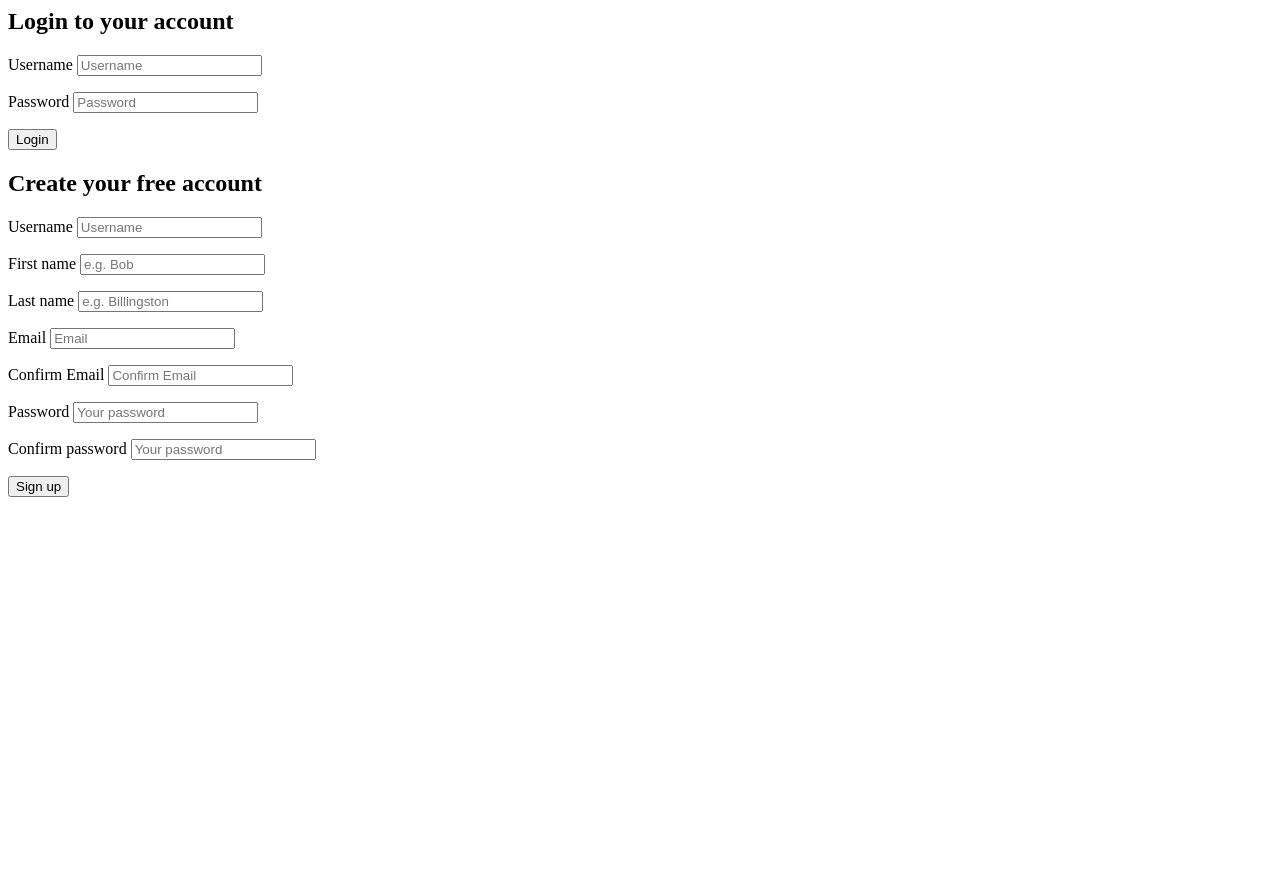
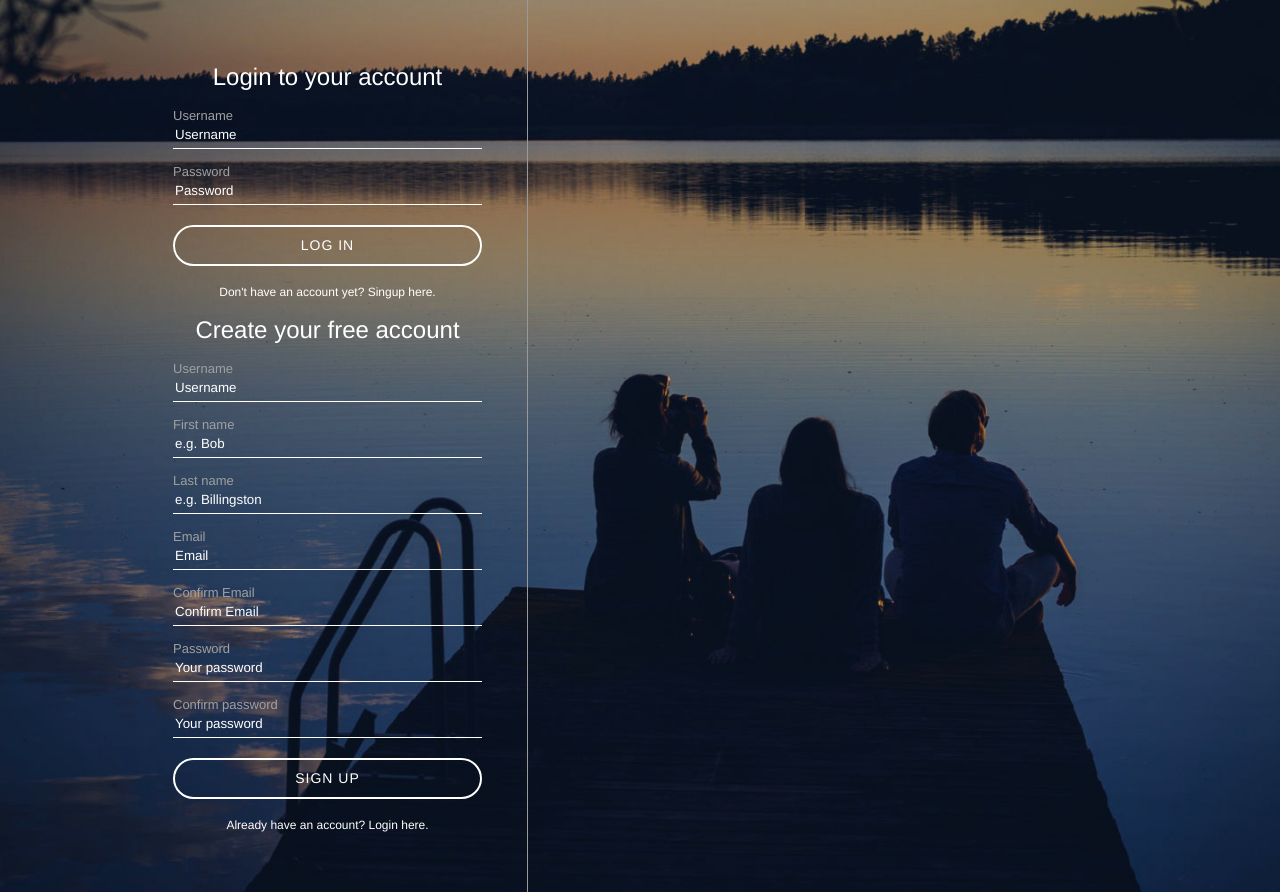
Before and after one commit to demetriustw/server-side_scripting, a PHP site: page /register.php in a window 1280 px wide. Before the commit the page ends 497 px from the top, so only its background shows below. Run offline with PHP 8.4, Linux system fonts and the light colour scheme.

Commit message:
Add files via upload

```diff
--- /dev/null
+++ b/Slotify/assets/css/register.css
@@ -0,0 +1,119 @@
+html,
+body {
+  padding: 0;
+  margin: 0;
+  height: 100%;
+}
+
+#background {
+  background-color: #000;
+  background-image: url(../images/bg.jpg);
+  background-position: center;
+  background-size: cover;
+  display: table;
+  height: 100%;
+  width: 100%;
+}
+
+#loginContainer * {
+  color: #fff;
+  font-family: "Helvetica Neue", "Helvetica", "Arial", sans-serif;
+  font-weight: normal;
+  line-height: 1em;
+  box-sizing: border-box;
+}
+
+#loginContainer {
+  width: 80%;
+  margin: 0 auto;
+  position: relative;
+  max-width: 1024px;
+}
+
+::-webkit-input-placeholder {
+  /* WebKit, Blink, Edge */
+  color: #fff;
+}
+:-moz-placeholder {
+  /* Mozilla Firefox 4 to 18 */
+  color: #fff;
+  opacity: 1;
+}
+::-moz-placeholder {
+  /* Mozilla Firefox 19+ */
+  color: #fff;
+  opacity: 1;
+}
+:-ms-input-placeholder {
+  /* Internet Explorer 10-11 */
+  color: #fff;
+}
+::-ms-input-placeholder {
+  /* Microsoft Edge */
+  color: #fff;
+}
+
+::placeholder {
+  /* Most modern browsers support this now. */
+  color: #fff;
+}
+
+#inputContainer {
+  width: 400px;
+  padding: 45px;
+  float: left;
+  border-right: 1px solid #999;
+}
+
+#inputContainer h2 {
+  text-align: center;
+}
+
+#inputContainer input[type="text"],
+#inputContainer input[type="email"],
+#inputContainer input[type="password"] {
+  display: block;
+  background: transparent;
+  border: 0;
+  border-bottom: 1px solid #fff;
+  height: 27px;
+  line-height: 27px;
+  width: 100%;
+}
+
+#inputContainer label {
+  color: #a0a0a0;
+  font-size: 13px;
+  margin-top: 15px;
+}
+
+#inputContainer button {
+  background-color: transparent;
+  border: 2px solid #fff;
+  border-radius: 250px;
+  color: #fff;
+  display: block;
+  font-size: 14px;
+  letter-spacing: 1px;
+  margin: 20px auto;
+  height: 41px;
+  width: 100%;
+}
+
+#inputContainer button:hover {
+  cursor: pointer;
+}
+
+.hasAccountText span {
+  font-weight: bold;
+  font-size: 12px;
+}
+
+.hasAccountText {
+  text-align: center;
+}
+
+#hideLogin:hover,
+#hideRegister:hover {
+  cursor: pointer;
+}
--- /dev/null
+++ b/Slotify/assets/js/register.js
@@ -0,0 +1,13 @@
+$(document).ready(function () {
+  $("#hideLogin").click(function () {
+    console.log("login was pressed");
+    $("#loginForm").hide();
+    $("#registerForm").show();
+  });
+
+  $("#hideRegister").click(function () {
+    console.log("register was pressed");
+    $("#loginForm").show();
+    $("#registerForm").hide();
+  });
+});
--- /dev/null
+++ b/Slotify/includes/classes/Account.php
@@ -0,0 +1,133 @@
+<?php
+    class Account {
+
+        private $con;
+        private $errorArray;
+
+        public function __construct($con) {
+            $this->con = $con;
+            $this->errorArray = array();
+        }
+
+        public function login($un, $pw) {
+
+            $pw = md5($pw);
+
+            $query = mysqli_query($this->con, "SELECT * FROM users WHERE username = '$un' AND password = '$pw'");
+
+            if (mysqli_num_rows($query) == 1) {
+                return true;
+            } else {
+                array_push($this->errorArray, Constants::$loginFailed);
+                return false;
+            }
+
+        }
+
+        public function register($un, $fn, $ln, $em, $em2, $pw, $pw2) {
+            $this->validateUsername($un);
+            $this->validateFirstName($fn);
+            $this->validateLastName($ln);
+            $this->validateEmails($em, $em2);
+            $this->validatePasswords($pw, $pw2);
+
+            if(empty($this->errorArray) == true) {
+                //Insert into db
+                return $this->insertUserDetails($un, $fn, $ln, $em, $pw);
+            }
+            else {
+                return false;
+            }
+
+        }
+
+        public function getError($error) {
+            if(!in_array($error, $this->errorArray)) {
+                $error = "";
+            }
+            return "<span class='errorMessage'>$error</span>";
+        }
+
+        private function insertUserDetails($un, $fn, $ln, $em, $pw) {
+            $id = mysqli_insert_id($this->con);
+
+            $encryptedPw = md5($pw);
+            $profilePic = "assets/images/profile-pics/head_emerald.png";
+            $date = date("Y-m-d");
+
+            echo "INSERT INTO users VALUES ('$id', '$un', '$fn', '$ln', '$em', '$encryptedPw', '$date', '$profilePic'";
+            $result = mysqli_query($this->con, "INSERT INTO users VALUES ('$id', '$un', '$fn', '$ln', '$em', '$encryptedPw', '$date', '$profilePic'");
+
+            return $result;
+        }
+
+        private function validateUsername($un) {
+
+            if(strlen($un) > 25 || strlen($un) < 5) {
+                array_push($this->errorArray, Constants::$usernameCharacters);
+                return;
+            }
+
+            $checkUsernameQuery = mysqli_query($this->con, "SELECT username FROM users WHERE username='$un'");
+            if(mysqli_num_rows($checkUsernameQuery) != 0) {
+                array_push($this->errorArray, Constants::$usernameTaken);
+                return;
+            }
+
+        }
+
+        private function validateFirstName($fn) {
+            if(strlen($fn) > 25 || strlen($fn) < 2) {
+                array_push($this->errorArray, Constants::$firstNameCharacters);
+                return;
+            }
+        }
+
+        private function validateLastName($ln) {
+            if(strlen($ln) > 25 || strlen($ln) < 2) {
+                array_push($this->errorArray, Constants::$lastNameCharacters);
+                return;
+            }
+        }
+
+        private function validateEmails($em, $em2) {
+            if($em != $em2) {
+                array_push($this->errorArray, Constants::$emailsDoNotMatch);
+                return;
+            }
+
+            if(!filter_var($em, FILTER_VALIDATE_EMAIL)) {
+                array_push($this->errorArray, Constants::$emailInvalid);
+                return;
+            }
+
+            $checkEmailQuery = mysqli_query($this->con, "SELECT email FROM users WHERE email='$em'");
+            if(mysqli_num_rows($checkEmailQuery) != 0) {
+                array_push($this->errorArray, Constants::$emailTaken);
+                return;
+            }
+
+        }
+
+        private function validatePasswords($pw, $pw2) {
+
+            if($pw != $pw2) {
+                array_push($this->errorArray, Constants::$passwordsDoNotMatch);
+                return;
+            }
+
+            if(preg_match('/[^A-Za-z0-9]/', $pw)) {
+                array_push($this->errorArray, Constants::$passwordNotAlphanumeric);
+                return;
+            }
+
+            if(strlen($pw) > 30 || strlen($pw) < 8) {
+                array_push($this->errorArray, Constants::$passwordCharacters);
+                return;
+            }
+
+        }
+
+
+    }
+?>
--- /dev/null
+++ b/Slotify/includes/classes/Constants.php
@@ -0,0 +1,18 @@
+<?php
+class Constants {
+
+    public static $passwordsDoNotMatch ="Your passwords don't match";
+    public static $passwordNotAlphanumeric ="Your password can only contain numbers and letters";
+    public static $passwordCharacters ="Your password must be between 8 and 30 characters";
+    public static $emailInvalid ="Email is invalid";
+    public static $emailsDoNotMatch ="Your emails don't match";
+    public static $emailTaken ="This email is already in use";
+    public static $lastNameCharacters ="Your last name must be between 2 and 25 characters";
+    public static $firstNameCharacters ="Your first name must be between 2 and 25 characters";
+    public static $usernameCharacters ="Your username must be between 5 and 25 characters";
+    public static $usernameTaken ="This username already exists";
+
+    public static $loginFailed ="Your username or password was incorrect";
+
+}
+?>
--- /dev/null
+++ b/Slotify/includes/config.php
@@ -0,0 +1,15 @@
+<?php
+    ob_start();
+    session_start();
+
+    $timezone = date_default_timezone_set("America/Denver");
+
+    $con = mysqli_connect("localhost", "root", "", "slotify");
+
+    if(mysqli_connect_errno()) {
+        echo "Faild to connect: " . mysqli_connect_errno();
+    }
+
+
+
+?>
--- /dev/null
+++ b/Slotify/includes/handlers/login-handler.php
@@ -0,0 +1,16 @@
+<?php
+if(isset($_POST['loginButton'])) {
+	// Login button was pressed
+	$username = $_POST['loginUsername'];
+	$password = $_POST['loginPassword'];
+
+	$result = $account->login($username, $password);
+
+	if($result) {
+		$_SESSION['userLoggedIn'] = $username;
+		header("Location: index.php");
+	}
+
+}
+
+?>
--- /dev/null
+++ b/Slotify/includes/handlers/register-handler.php
@@ -0,0 +1,40 @@
+<?php
+
+function sanitizeFormPassword($inputText) {
+	$inputText = strip_tags($inputText);
+	return $inputText;
+}
+
+function sanitizeFormUsername($inputText) {
+	$inputText = strip_tags($inputText);
+	$inputText = str_replace(" ", "", $inputText);
+	return $inputText;
+}
+
+function sanitizeFormString($inputText) {
+	$inputText = strip_tags($inputText);
+	$inputText = str_replace(" ", "", $inputText);
+	$inputText = ucfirst(strtolower($inputText));
+	return $inputText;
+}
+
+if(isset($_POST['registerButton'])) {
+	//Register button was pressed
+	$username = sanitizeFormUsername($_POST['username']);
+	$firstName = sanitizeFormString($_POST['firstName']);
+	$lastName = sanitizeFormString($_POST['lastName']);
+	$email = sanitizeFormString($_POST['email']);
+	$email2 = sanitizeFormString($_POST['email2']);
+	$password = sanitizeFormPassword($_POST['password']);
+	$password2 = sanitizeFormPassword($_POST['password2']);
+
+	$wasSuccessful = $account->register($username,$firstName,$lastName,$email,$email2,$password,$password2);
+
+    if($wasSuccessful) {
+		$_SESSION['userLoggedIn'] = $username;
+        header("Location: index.php");
+    }
+
+}
+
+?>
--- a/Slotify/register.php
+++ b/Slotify/register.php
@@ -1,61 +1,40 @@
 <?php
+	include("includes/config.php");
+	include("includes/classes/Account.php");
+	include("includes/classes/Constants.php");
 
-function sanitizeFormPassword($inputText) {
-	$inputText = strip_tags($inputText);
-	return $inputText;
+    $account = new Account($con);
+
+	include("includes/handlers/register-handler.php");
+	include("includes/handlers/login-handler.php");
+
+	function getInputValue($name) {
+		if(isset($_POST[$name])) {
+			echo $_POST[$name];
+		}
 	}
 
-function sanitizeFormUsername($inputText) {
-	$inputText = strip_tags($inputText);
-	$inputText = str_replace(" ", "", $inputText);
-	return $inputText;
-}
-
-function sanitizeFormString($inputText) {
-	$inputText = strip_tags($inputText);
-	$inputText = str_replace(" ", "", $inputText);
-	$inputText = ucfirst(strtolower($inputText));
-	return $inputText;
-}
-
-if(isset($_POST['loginButton'])) {
-	//Login button was pressed
-
-}
-
-if(isset($_POST['registerButton'])) {
-	//Register button was pressed
-	$username = sanitizeFormUsername($_POST['username']);
-
-	$firstName = sanitizeFormString($_POST['firstName']);
-
-	$lastName = sanitizeFormString($_POST['lastName']);
-
-	$email = sanitizeFormString($_POST['email']);
-
-	$email2 = sanitizeFormString($_POST['email2']);
-
-	$password = sanitizeFormPassword($_POST['password']);
-
-	$password2 = sanitizeFormPassword($_POST['password2']);
-
-}
-
-
 ?>
-
-
 
 <html>
 <head>
 	<title>Welcome to Slotify!</title>
+
+	<link rel="stylesheet" type="text/css" href="assets/css/register.css">
+
+	<script src="https://ajax.googleapis.com/ajax/libs/jquery/3.6.1/jquery.min.js"></script>
+	<script src="assets/js/register.js"></script>
 </head>
 <body>
+	<div id="background">
+
+		<div id="loginContainer">
 
 			<div id="inputContainer">
 				<form id="loginForm" action="register.php" method="POST">
 					<h2>Login to your account</h2>
 					<p>
+						<?php echo $account->getError(Constants::$loginFailed); ?>
 						<label for="loginUsername">Username</label>
 						<input id="loginUsername" name="loginUsername" type="text" placeholder="Username" required>
 					</p>
@@ -64,7 +43,11 @@ if(isset($_POST['registerButton'])) {
 						<input id="loginPassword" name="loginPassword" type="password" placeholder="Password" required>
 					</p>
 
-			<button type="submit" name="loginButton">Login</button>
+					<button type="submit" name="loginButton">LOG IN</button>
+
+					<div class="hasAccountText">
+						<span id="hideLogin">Don't have an account yet? Singup here.</span>
+					</div>
 
 				</form>
 
@@ -73,31 +56,42 @@ if(isset($_POST['registerButton'])) {
 				<form id="registerForm" action="register.php" method="POST">
 					<h2>Create your free account</h2>
 					<p>
+						<?php echo $account->getError(Constants::$usernameCharacters); ?>
+						<?php echo $account->getError(Constants::$usernameTaken); ?>
 						<label for="username">Username</label>
-				<input id="username" name="username" type="text" placeholder="Username" required>
+						<input id="username" name="username" type="text" placeholder="Username" value="<?php getInputValue('username'); ?>" required>
 					</p>
 
 					<p>
+						<?php echo $account->getError(Constants::$firstNameCharacters); ?>
 						<label for="firstName">First name</label>
-				<input id="firstName" name="firstName" type="text" placeholder="e.g. Bob" required>
+						<input id="firstName" name="firstName" type="text" placeholder="e.g. Bob" value="<?php getInputValue('firstName'); ?>" required>
 					</p>
 
 					<p>
+						<?php echo $account->getError(Constants::$lastNameCharacters); ?>
 						<label for="lastName">Last name</label>
-				<input id="lastName" name="lastName" type="text" placeholder="e.g. Billingston" required>
+						<input id="lastName" name="lastName" type="text" placeholder="e.g. Billingston" value="<?php getInputValue('lastName'); ?>" required>
 					</p>
 
+
 					<p>
+						<?php echo $account->getError(Constants::$emailsDoNotMatch); ?>
+						<?php echo $account->getError(Constants::$emailInvalid); ?>
+						<?php echo $account->getError(Constants::$emailTaken); ?>
 						<label for="email">Email</label>
-				<input id="email" name="email" type="email" placeholder="Email" required>
+						<input id="email" name="email" type="email" placeholder="Email" value="<?php getInputValue('email'); ?>" required>
 					</p>
 
 					<p>
 						<label for="email2">Confirm Email</label>
-				<input id="email2" name="email2" type="email" placeholder="Confirm Email" required>
+						<input id="email2" name="email2" type="email" placeholder="Confirm Email" value="<?php getInputValue('email2'); ?>" required>
 					</p>
 
 					<p>
+						<?php echo $account->getError(Constants::$passwordsDoNotMatch); ?>
+						<?php echo $account->getError(Constants::$passwordNotAlphanumeric); ?>
+						<?php echo $account->getError(Constants::$passwordCharacters); ?>
 						<label for="password">Password</label>
 						<input id="password" name="password" type="password" placeholder="Your password" required>
 					</p>
@@ -107,12 +101,19 @@ if(isset($_POST['registerButton'])) {
 						<input id="password2" name="password2" type="password" placeholder="Your password" required>
 					</p>
 
-			<button type="submit" name="registerButton">Sign up</button>
+					<button type="submit" name="registerButton">SIGN UP</button>
+
+					<div class="hasAccountText">
+						<span id="hideRegister">Already have an account? Login here.</span>
+					</div>
 
 				</form>
 
 
 			</div>
 
+		</div>
+
+	</div>
 </body>
 </html>
```
Also changed, not shown: Slotify/index.php (+13 -0 lines), Slotify/assets/images/bg.jpg (added), Slotify/assets/images/profile-pics/head_emerald.png (added). Lines whose indentation alone changed are shown as unchanged.
